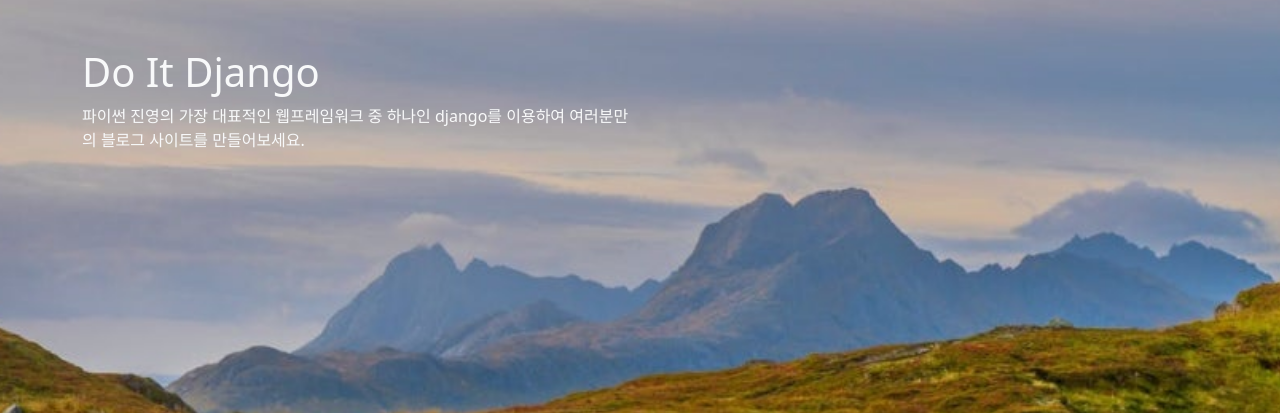
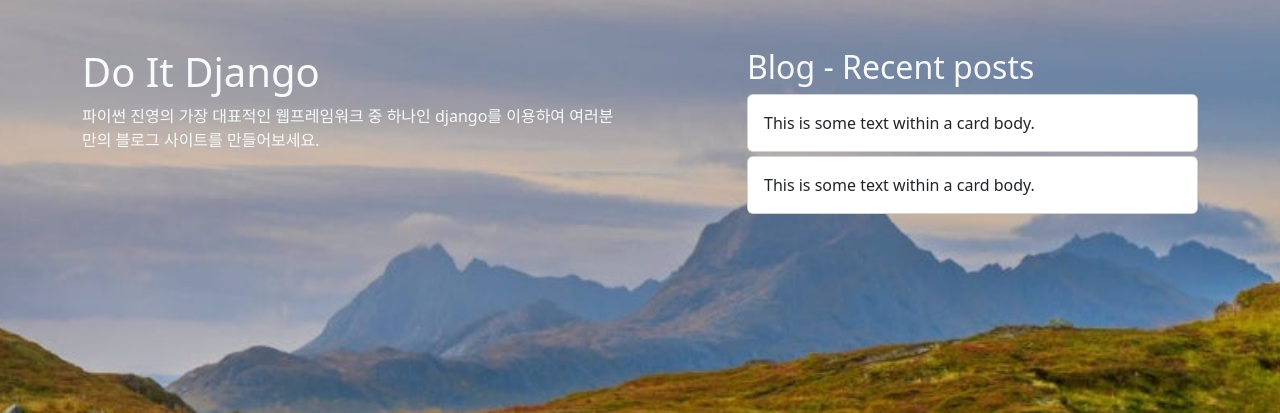
Before and after one commit to LeoKang/do_it_django, a Django app: page / in a window 1280 px wide. Shown: the part 56-469 px from the top of the page. Run offline with Django 5.2, Linux system fonts and the light colour scheme; some libraries are stand-ins or nearby versions.

Commit message:
537page, Recent posts

```diff
--- a/single_pages/templates/single_pages/landing.html
+++ b/single_pages/templates/single_pages/landing.html
@@ -12,9 +12,25 @@
 
         <section>
             <div class="container">
-                <div class="col-lg-6 text-light">
-                    <h1 class="mt-5">Do It Django</h1>
-                    <p>파이썬 진영의 가장 대표적인 웹프레임워크 중 하나인 django를 이용하여 여러분만의 블로그 사이트를 만들어보세요.</p>
+                <div class="row justify-content-between">
+                    <div class="col-lg-6 text-light">
+                        <h1 class="mt-5">Do It Django</h1>
+                        <p>파이썬 진영의 가장 대표적인 웹프레임워크 중 하나인 django를 이용하여 여러분만의 블로그 사이트를 만들어보세요.</p>
+                    </div>
+                    <div class="col-lg-5 mt-5">
+                        <h2 class="text-light">Blog - Recent posts</h2>
+                        <div class="card mt-1">
+                            <div class="card-body">
+                                This is some text within a card body.
+                            </div>
+                        </div>
+
+                        <div class="card mt-1">
+                            <div class="card-body">
+                                This is some text within a card body.
+                            </div>
+                        </div>
+                    </div>
                 </div>
             </div>
         </section>
```
